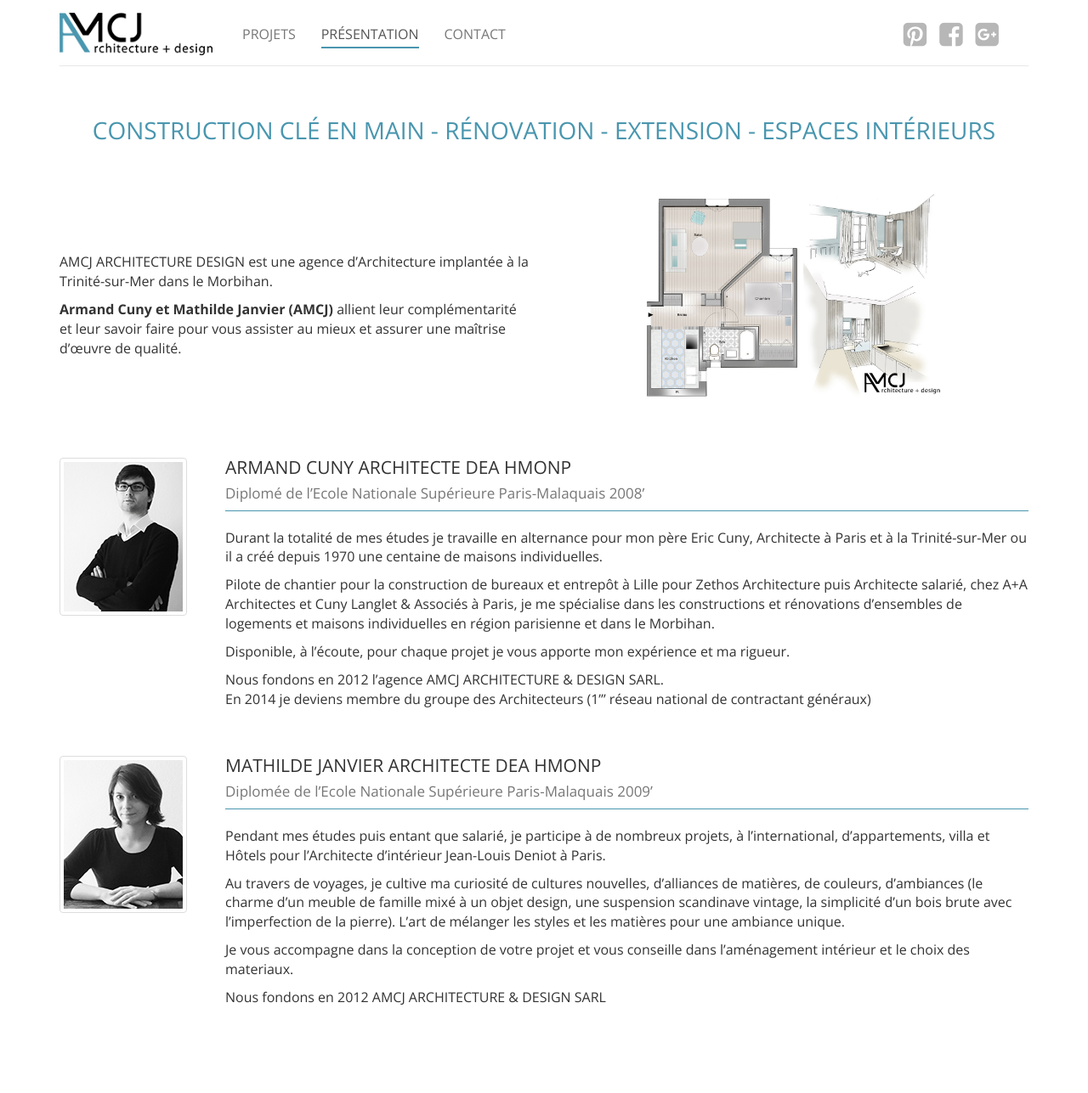
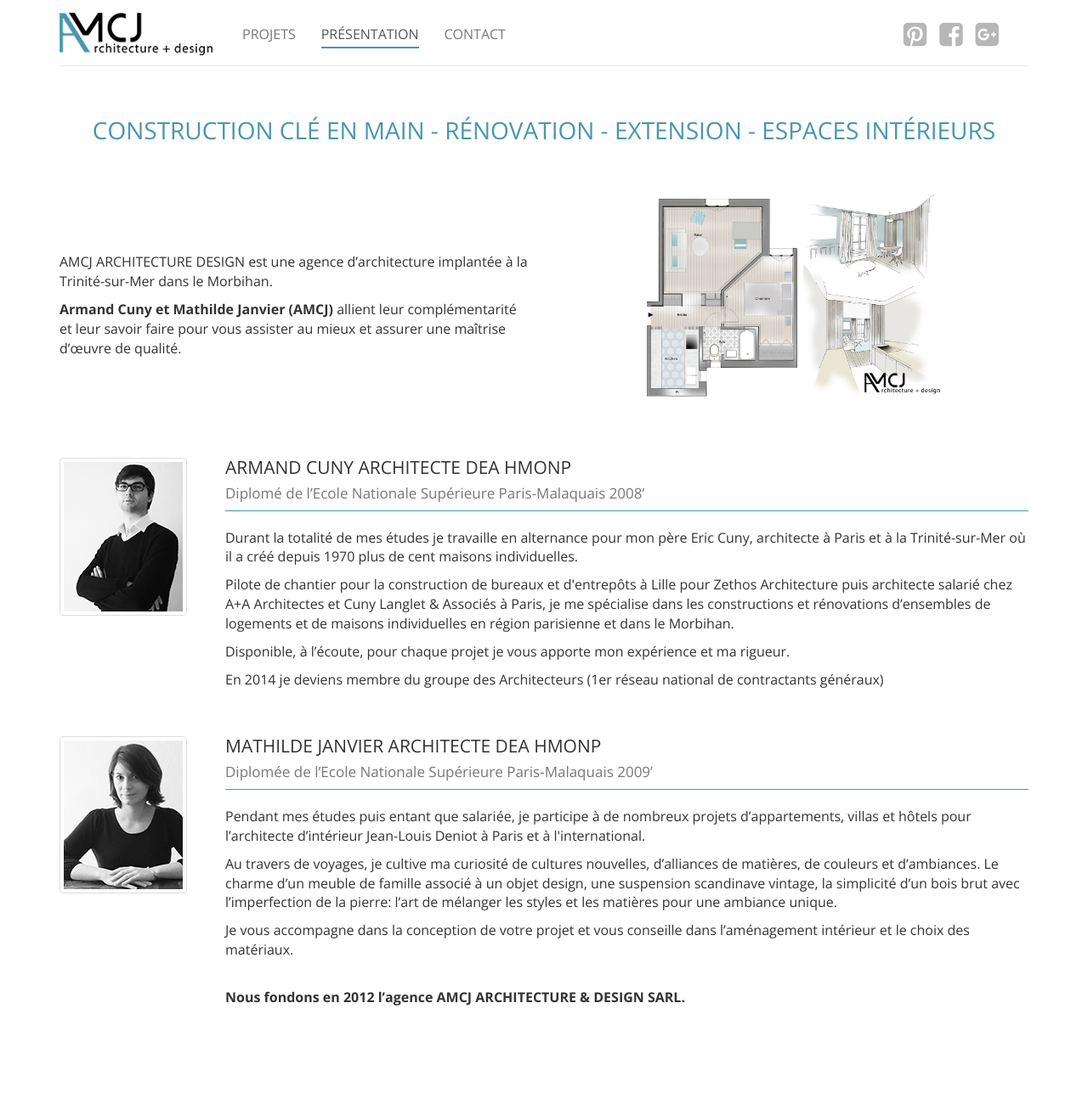
Before and after one commit to amcj-architecture/amcj-architecture.github.io, a Jekyll site: the page built from presentation.html, in a window 1280 px wide. Shown: the whole page at 85% size. Built offline with Jekyll 4.4.1, drawn with Linux system fonts in a browser that asks for light colours; nearby versions of some CDN libraries; Markdown is read by kramdown in place of the engine named in the settings; after the commit the page ends 1264 px from its top, so only the background shows below that.

Commit message:
fix typos

```diff
--- a/presentation.html
+++ b/presentation.html
@@ -11,7 +11,7 @@
     <br />
     <br />
     <br />
-    <p>AMCJ ARCHITECTURE DESIGN est une agence d’Architecture implantée à la Trinité-sur-Mer dans le Morbihan.</p>
+    <p>AMCJ ARCHITECTURE DESIGN est une agence d’architecture implantée à la Trinité-sur-Mer dans le Morbihan.</p>
 
     <p><strong>Armand Cuny et Mathilde Janvier (AMCJ)</strong> allient leur complémentarité et leur savoir faire  pour vous assister au mieux et assurer une maîtrise d’œuvre de qualité.</p>
   </div>
@@ -30,18 +30,16 @@
     <h2>ARMAND CUNY ARCHITECTE DEA HMONP</h2>
     <h3>Diplomé de l’Ecole Nationale Supérieure Paris-Malaquais 2008’</h3>
     <p>
-      Durant la totalité de mes études je travaille  en alternance pour mon père Eric Cuny, Architecte à Paris et à  la Trinité-sur-Mer ou il a créé depuis 1970 une centaine de maisons individuelles.
+      Durant la totalité de mes études je travaille  en alternance pour mon père Eric Cuny, architecte à Paris et à  la Trinité-sur-Mer où il a créé depuis 1970 plus de cent maisons individuelles.
     </p>
     <p>
-      Pilote de chantier pour la construction de bureaux et entrepôt à Lille pour Zethos Architecture puis  Architecte salarié, chez A+A Architectes et Cuny Langlet & Associés à Paris, je me spécialise dans les constructions et rénovations d’ensembles de logements et maisons individuelles en région parisienne et dans le Morbihan.
+      Pilote de chantier pour la construction de bureaux et d'entrepôts à Lille pour Zethos Architecture puis architecte salarié chez A+A Architectes et Cuny Langlet & Associés à Paris, je me spécialise dans les constructions et rénovations d’ensembles de logements et de maisons individuelles en région parisienne et dans le Morbihan.
     </p>
     <p>
       Disponible, à l’écoute, pour chaque projet je vous apporte mon expérience et ma rigueur.
     </p>
     <p>
-      Nous fondons en 2012 l’agence AMCJ ARCHITECTURE & DESIGN SARL.
-      <br/>
-      En 2014 je deviens membre du groupe des Architecteurs (1”’ réseau national de contractant généraux)
+      En 2014 je deviens membre du groupe des Architecteurs (1er réseau national de contractants généraux)
     </p>
   </div>
 </div>
@@ -55,20 +53,20 @@
     <h2>MATHILDE JANVIER ARCHITECTE DEA HMONP</h2>
     <h3>Diplomée de l’Ecole Nationale Supérieure Paris-Malaquais 2009’</h3>
     <p>
-      Pendant mes études puis entant que salarié, je participe à de nombreux projets, à l’international, d’appartements, villa et Hôtels pour l’Architecte d’intérieur Jean-Louis Deniot à Paris.
+      Pendant mes études puis entant que salariée, je participe à de nombreux projets d’appartements, villas et hôtels pour l’architecte d’intérieur Jean-Louis Deniot à Paris et à l'international.
     </p>
     <p>
-      Au travers de voyages, je cultive ma curiosité de cultures nouvelles, d’alliances de matières, de couleurs, d’ambiances (le charme d’un meuble de famille mixé à un objet design, une suspension scandinave vintage, la simplicité d’un bois brute avec l’imperfection de la pierre). L’art de mélanger les styles et les matières pour une ambiance unique.
+      Au travers de voyages, je cultive ma curiosité de cultures nouvelles, d’alliances de matières, de couleurs et d’ambiances. Le charme d’un meuble de famille associé à un objet design, une suspension scandinave vintage, la simplicité d’un bois brut avec l’imperfection de la pierre: l’art de mélanger les styles et les matières pour une ambiance unique.
     </p>
     <p>
-      Je vous accompagne dans la conception de votre projet et vous conseille dans l’aménagement intérieur et le choix des materiaux.
+      Je vous accompagne dans la conception de votre projet et vous conseille dans l’aménagement intérieur et le choix des matériaux.
     </p>
+    <br />
     <p>
-      Nous fondons en 2012 AMCJ ARCHITECTURE & DESIGN SARL
+      <strong>Nous fondons en 2012 l’agence AMCJ ARCHITECTURE & DESIGN SARL.</strong>
     </p>
   </div>
 </div>
 <br />
 <br />
 <br />
-<br />
```
Also changed, not shown: 3 other files.
